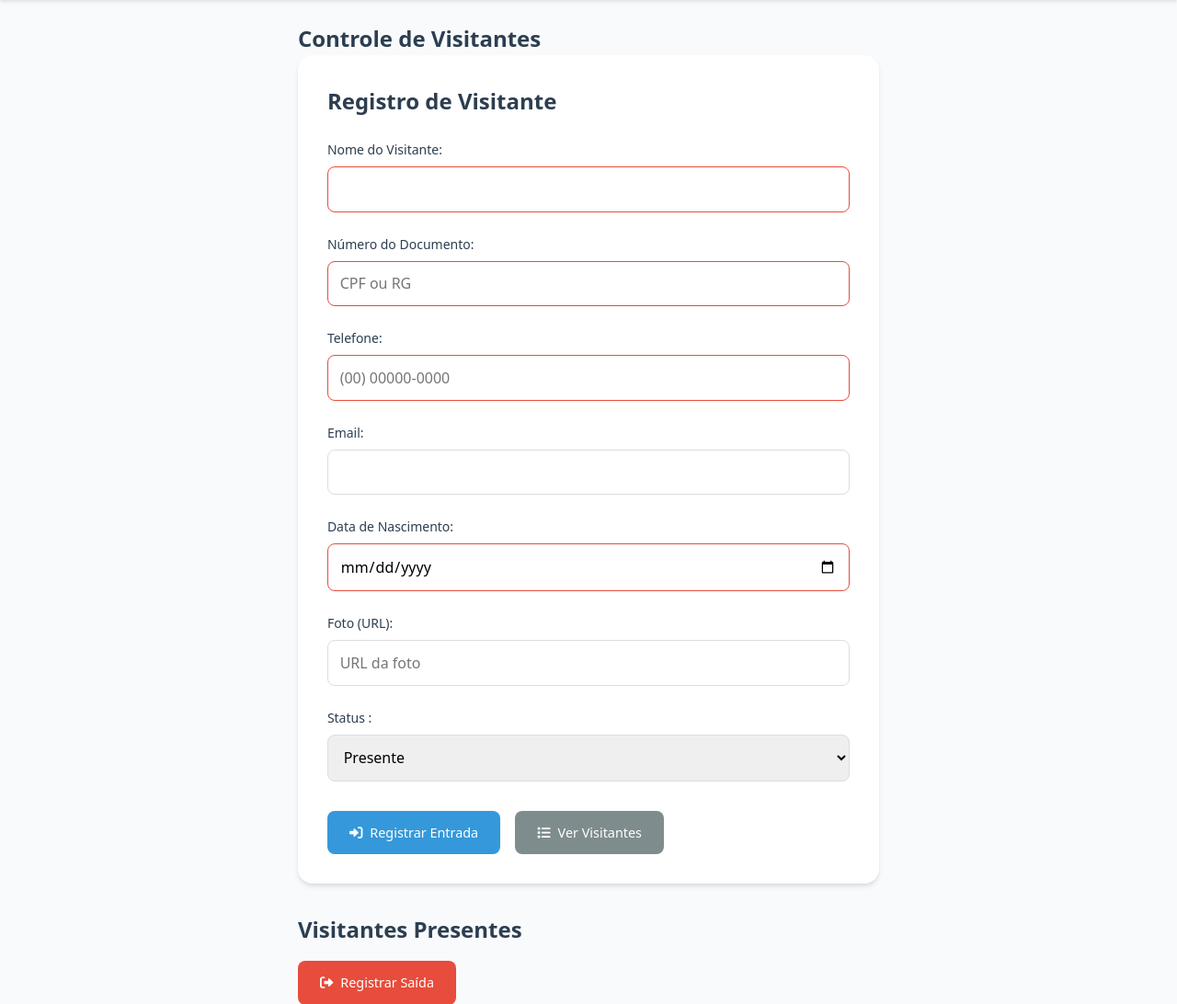
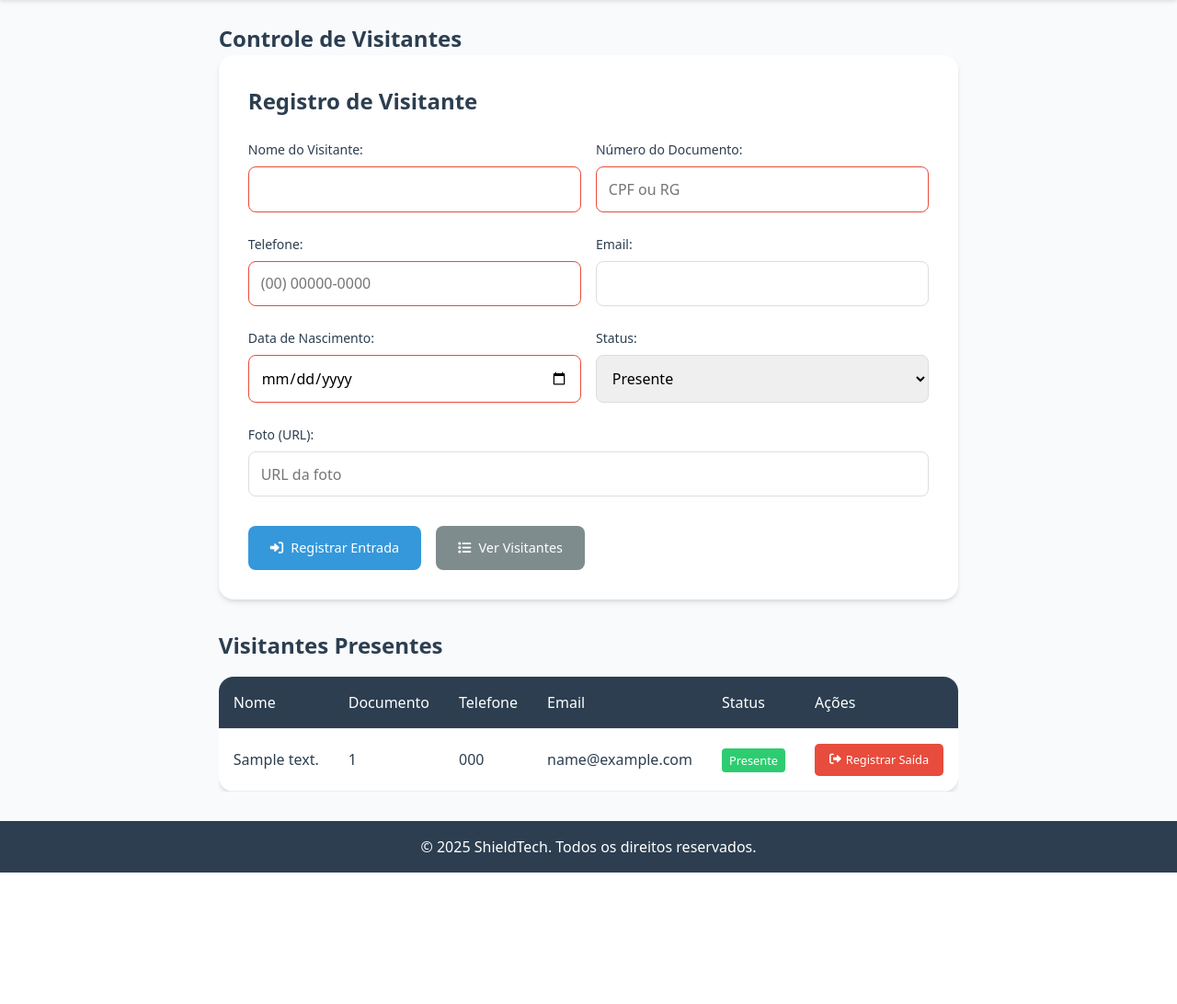
Before and after one commit to ArthurLuiz0/Projeto_ShieldTech, a PHP site: page /pages/visitantes/visitantes.php in a window 1280 px wide. Shown: the part 72-1164 px from the top of the page at 92% size. After the commit the page ends 1021 px from the top, so only its background shows below. Run offline with PHP 8.4, Linux system fonts and the light colour scheme; tables that the repository leaves empty hold one stand-in row (values such as "Sample post").

Commit message:
Layout de grade 2x1 para formulários e correção do botão de saída

```diff
--- a/css/style.css
+++ b/css/style.css
@@ -184,7 +184,7 @@ main {
     flex: 1;
 }
 
-/* Form Grid Layout - 2x1 */
+/* Form Grid Layout - 2x1 para formulários PHP */
 .form-grid {
     display: grid;
     grid-template-columns: 2fr 1fr;
@@ -192,11 +192,21 @@ main {
     margin-bottom: 2rem;
 }
 
-@media (max-width: 768px) {
-    .form-grid {
-        grid-template-columns: 1fr;
-        gap: 1rem;
-    }
+/* Layout de grade para campos de formulário */
+.form-row {
+    display: grid;
+    grid-template-columns: 1fr 1fr;
+    gap: 1rem;
+    margin-bottom: 1.5rem;
+}
+
+.form-row .form-group {
+    margin-bottom: 0;
+}
+
+/* Para campos que devem ocupar toda a linha */
+.form-group.full-width {
+    grid-column: 1 / -1;
 }
 
 /* Info Section */
@@ -836,6 +846,27 @@ button:hover, .btn-primary:hover, .btn-secondary:hover, .btn-success:hover, .btn
     flex-wrap: wrap;
 }
 
+/* Botão especial para registrar saída na tabela de visitantes */
+.tabela-relatorio .btn-saida {
+    background-color: var(--error-color);
+    color: white;
+    padding: 0.5rem 1rem;
+    border: none;
+    border-radius: 0.3rem;
+    cursor: pointer;
+    font-size: 0.8rem;
+    text-decoration: none;
+    display: inline-flex;
+    align-items: center;
+    gap: 0.3rem;
+    transition: var(--transition);
+}
+
+.tabela-relatorio .btn-saida:hover {
+    background-color: #c0392b;
+    transform: translateY(-1px);
+}
+
 /* Status */
 .status-ativo {
     background-color: var(--success-color);
@@ -953,6 +984,21 @@ footer {
 
     .info-cards {
         grid-template-columns: 1fr;
+    }
+
+    /* Layout responsivo para formulários */
+    .form-grid {
+        grid-template-columns: 1fr;
+        gap: 1rem;
+    }
+
+    .form-row {
+        grid-template-columns: 1fr;
+        gap: 0;
+    }
+
+    .form-row .form-group {
+        margin-bottom: 1.5rem;
     }
 }
 
--- a/pages/visitantes/visitantes.php
+++ b/pages/visitantes/visitantes.php
@@ -58,6 +58,7 @@
         <section class="form-section">
             <h3>Registro de Visitante</h3>
             <form method="post" action="">
+                <div class="form-row">
                     <div class="form-group">
                         <label for="nome_visitante">Nome do Visitante:</label>
                         <input type="text" id="nome_visitante" name="nome_visitante" required>
@@ -67,7 +68,9 @@
                         <label for="num_documento">Número do Documento:</label>
                         <input type="text" id="num_documento" name="num_documento" placeholder="CPF ou RG" required>
                     </div>
+                </div>
 
+                <div class="form-row">
                     <div class="form-group">
                         <label for="telefone">Telefone:</label>
                         <input type="text" id="telefone" name="telefone" placeholder="(00) 00000-0000" required>
@@ -77,30 +80,31 @@
                         <label for="email">Email:</label>
                         <input type="email" id="email" name="email">
                     </div>
+                </div>
 
+                <div class="form-row">
                     <div class="form-group">
                         <label for="data_nascimento">Data de Nascimento:</label>
                         <input type="date" id="data_nascimento" name="data_nascimento" required>
                     </div>
 
                     <div class="form-group">
-                    <label for="foto">Foto (URL):</label>
-                    <input type="text" id="foto" name="foto" placeholder="URL da foto">
-                </div>
-
-                <div class="form-group">
-                    <label for="status">Status :</label>
+                        <label for="status">Status:</label>
                         <select id="status" name="status" required>
                             <option value="Presente">Presente</option>
                         </select>
+                    </div>
+                </div>
+
+                <div class="form-group full-width">
+                    <label for="foto">Foto (URL):</label>
+                    <input type="text" id="foto" name="foto" placeholder="URL da foto">
                 </div>
 
                 <div class="form-actions">
                     <button type="submit" class="btn-primary">
                         <i class="fas fa-sign-in-alt"></i> Registrar Entrada
                     </button>
-
-
                     <a href="consultar_visitantes.php" class="btn-secondary">
                         <i class="fas fa-list"></i> Ver Visitantes
                     </a>
@@ -119,6 +123,7 @@
                             <th>Telefone</th>
                             <th>Email</th>
                             <th>Status</th>
+                            <th>Ações</th>
                         </tr>
                     </thead>
                     <tbody>
@@ -133,7 +138,8 @@
                                 echo "<td>" . $campo["telefone"] . "</td>";
                                 echo "<td>" . ($campo["email"] ? $campo["email"] : "Não informado") . "</td>";
                                 echo "<td><span class='status-ativo'>" . $campo["status"] . "</span></td>";
-                                echo "<a href='registrar_saida.php?id=" . $campo["id_visitantes"] . "' class='btn-danger'>";
+                                echo "<td>";
+                                echo "<a href='registrar_saida.php?id=" . $campo["id_visitantes"] . "' class='btn-saida'>";
                                 echo "<i class='fas fa-sign-out-alt'></i> Registrar Saída</a>";
                                 echo "</td>";
                                 echo "</tr>";
```
Also changed, not shown: pages/cargos/cadastro_cargos.php (+9 -5 lines), pages/funcionarios/cadastro_funcionarios.php (+15 -5 lines), pages/moradores/cadastro_moradores.php (+11 -1 lines). Lines whose indentation alone changed are shown as unchanged.
